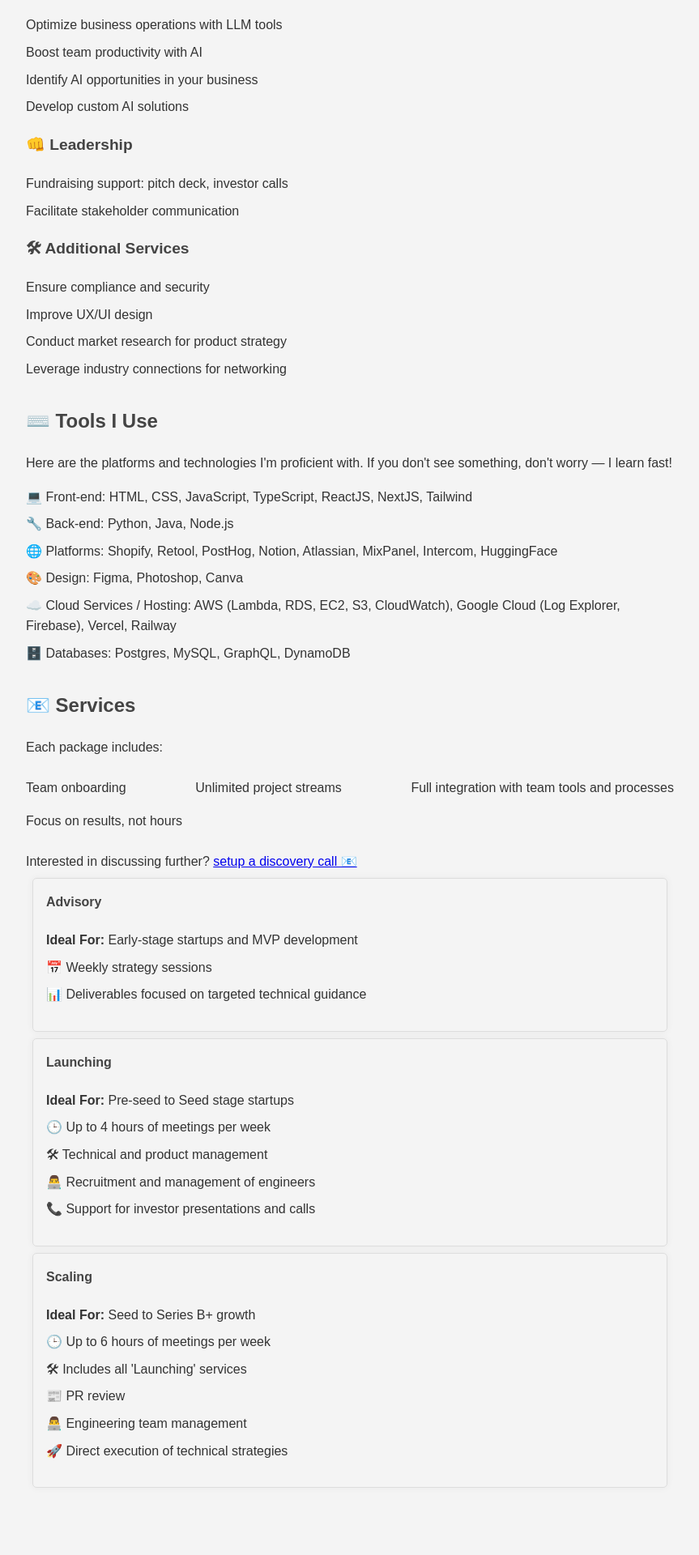
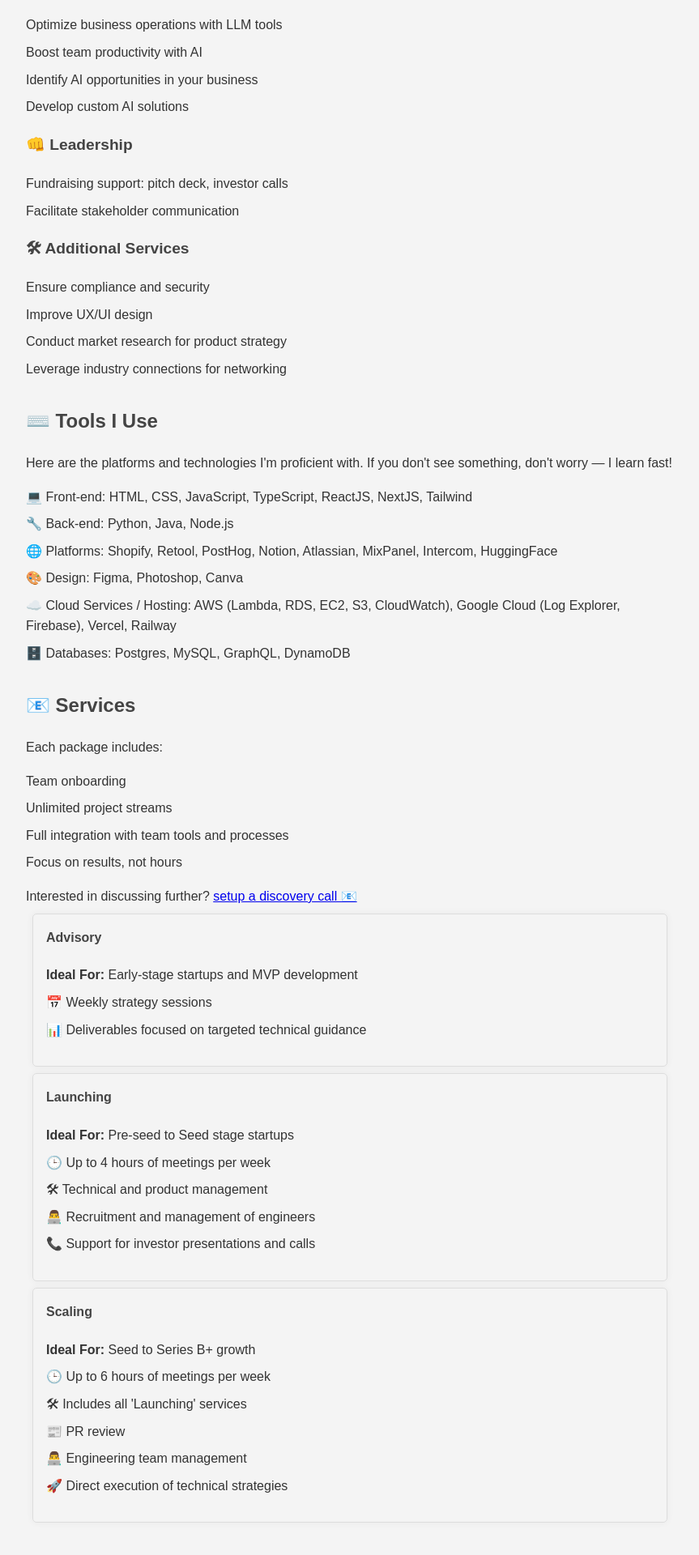
Before and after one commit to theshajha/theshajha, a Jekyll site: the page cto.html, which Jekyll copies as it is, in a window 1280 px wide. Shown: the part 955-2875 px from the top of the page at 81% size, without its empty margins (208-1071 px from the left). Built offline with Jekyll 4.4.1, drawn with Linux system fonts in a browser that asks for light colours; before the commit the page ends 2832 px from its top, so only the background shows below that.

```diff
--- a/cto.html
+++ b/cto.html
@@ -99,12 +99,6 @@
 
         .package h4 {
             margin-top: 0;
-        }
-
-        .packages-list {
-            display: flex;
-            flex-wrap: wrap;
-            justify-content: space-between;
         }
 
         @media (max-width: 768px) {
```
